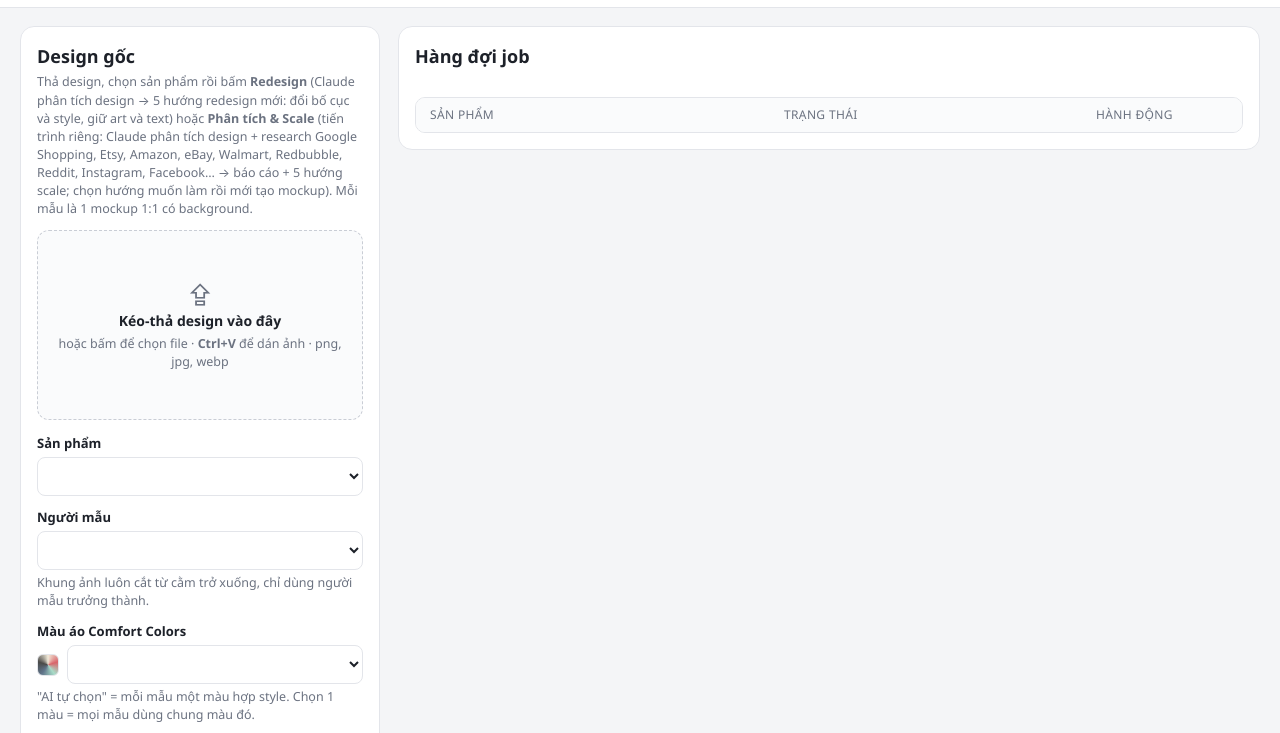
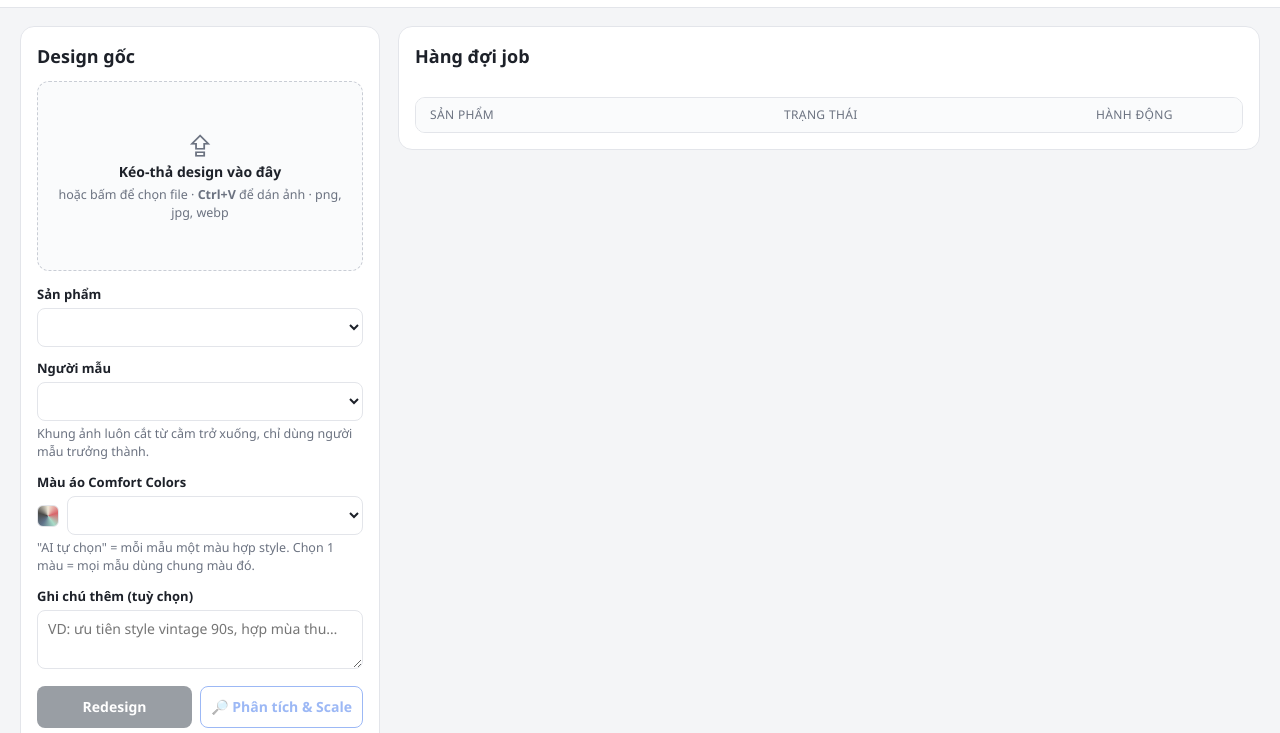
Before and after one commit to Mid-4/Redesign, an Electron app: page renderer/index.html in a window 1280 px wide. Shown: the part 49-782 px from the top of the page. Drawn offline with Linux system fonts and the light colour scheme; no server answers.

Commit message:
Bỏ đoạn mô tả dưới tiêu đề Design gốc
Co-Authored-By: Claude Opus 5.5 <noreply@anthropic.com>

```diff
--- a/renderer/index.html
+++ b/renderer/index.html
@@ -25,7 +25,6 @@
   <main>
     <section class="card side">
       <h2>Design gốc</h2>
-      <p class="hint">Thả design, chọn sản phẩm rồi bấm <b>Redesign</b> (Claude phân tích design → 5 hướng redesign mới: đổi bố cục và style, giữ art và text) hoặc <b>Phân tích &amp; Scale</b> (tiến trình riêng: Claude phân tích design + research Google Shopping, Etsy, Amazon, eBay, Walmart, Redbubble, Reddit, Instagram, Facebook… → báo cáo + 5 hướng scale; chọn hướng muốn làm rồi mới tạo mockup). Mỗi mẫu là 1 mockup 1:1 có background.</p>
 
       <label class="drop" id="drop">
         <input type="file" id="inFile" accept="image/png,image/jpeg,image/webp" hidden>
```
